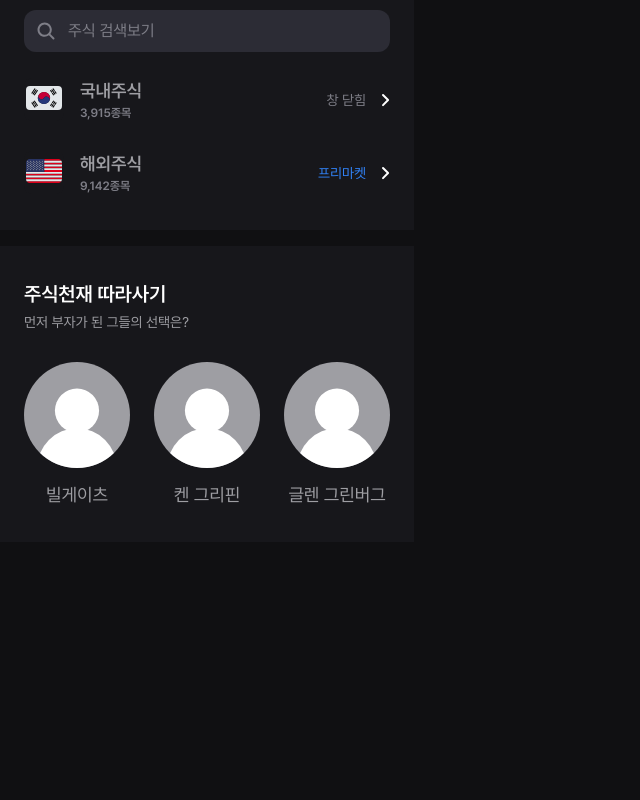
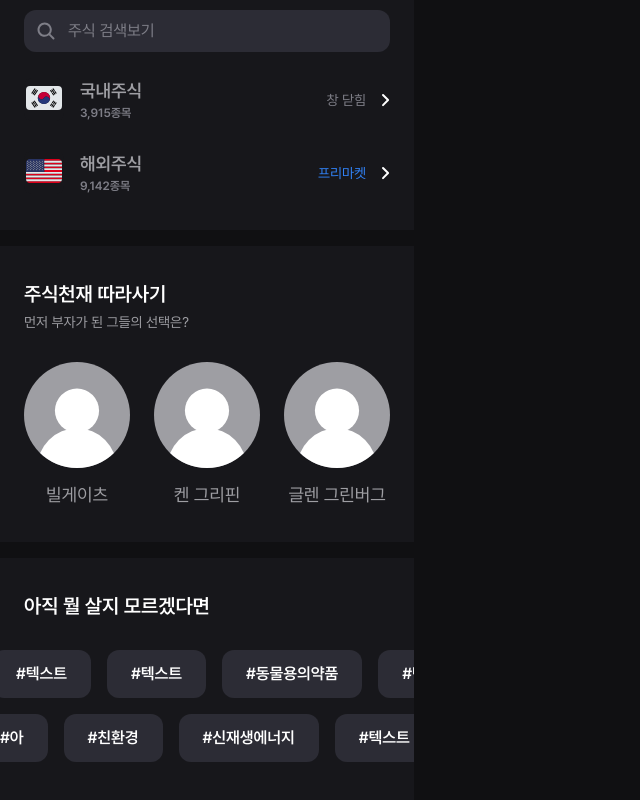
Before and after one commit to heisje/study-clone-toss-stock, a React (Vite) app in the folder ui-system/: page / in a window 1280 px wide. Shown: the part 2489-3289 px from the top of the page, without its empty margins (0-640 px from the left). Built offline with nearby package versions, Linux system fonts and the light colour scheme.

Commit message:
feat: StockTags.tsx

```diff
--- a/ui-system/src/App.tsx
+++ b/ui-system/src/App.tsx
@@ -19,6 +19,7 @@
 import Box from "@/components/Box";
 import styled from "styled-components";
 import { LiveChart } from "@/components/TodayFind/LiveChart.tsx";
+import { StockTags } from "@/components/TodayFind/StockTags.tsx";
 
 const Global = styled.div`
   width: 414px;
@@ -70,6 +71,7 @@
       <FindStocks />
       <SearchStocks />
       <GeniusCopycat />
+      <StockTags />
       <Footer />
 
       <NavigationBar />
--- /dev/null
+++ b/ui-system/src/components/TodayFind/StockTags.tsx
@@ -0,0 +1,85 @@
+import Box from "@/components/Box";
+import styled from "styled-components";
+import Text from "@/components/Text";
+import Flex from "@/components/Layout/Flex.tsx";
+
+const StockTagsContainer = styled(Box)`
+  width: 100% - 3rem;
+  background: var(--blue-grey-tone-grey08);
+
+  overflow-x: hidden;
+`;
+const TagsContainer = styled(Box)`
+  position: relative;
+  height: 3rem;
+`;
+
+const TagsRow1 = styled(Flex)`
+  position: absolute;
+  white-space: nowrap;
+  width: 100%;
+  left: -2rem;
+`;
+
+const TagsRow2 = styled(Flex)`
+  position: absolute;
+  white-space: nowrap;
+  width: 100%;
+  left: -3rem;
+`;
+
+const Tag = styled(Box)`
+  display: flex;
+  padding: 0.875rem 1.5rem;
+  justify-content: center;
+  align-items: center;
+
+  border-radius: 0.75rem;
+  background: var(--blue-grey-tone-grey06);
+`;
+export const StockTags = () => {
+  return (
+    <StockTagsContainer mt={1} pt={2.25} pb={4.5} px={1.5}>
+      <Text type={"title-2-2"}>아직 뭘 살지 모르겠다면</Text>
+      <Box mt={2}>
+        <Flex direction={"column"} gap={"1rem"}>
+          <TagsContainer>
+            <TagsRow1 gap={"1rem"}>
+              <Tag>
+                <Text type={"title-4-2"}>#텍스트</Text>
+              </Tag>
+              <Tag>
+                <Text type={"title-4-2"}>#텍스트</Text>
+              </Tag>
+              <Tag>
+                <Text type={"title-4-2"}>#동물용의약품</Text>
+              </Tag>
+              <Tag>
+                <Text type={"title-4-2"}>#텍스트</Text>
+              </Tag>
+            </TagsRow1>
+          </TagsContainer>
+          <TagsContainer>
+            <TagsRow2 gap={"1rem"}>
+              <Tag>
+                <Text type={"title-4-2"}>#아</Text>
+              </Tag>
+              <Tag>
+                <Text type={"title-4-2"}>#친환경</Text>
+              </Tag>
+              <Tag>
+                <Text type={"title-4-2"}>#신재생에너지</Text>
+              </Tag>
+              <Tag>
+                <Text type={"title-4-2"}>#텍스트</Text>
+              </Tag>
+              <Tag>
+                <Text type={"title-4-2"}>#텍스트</Text>
+              </Tag>
+            </TagsRow2>
+          </TagsContainer>
+        </Flex>
+      </Box>
+    </StockTagsContainer>
+  );
+};
```
